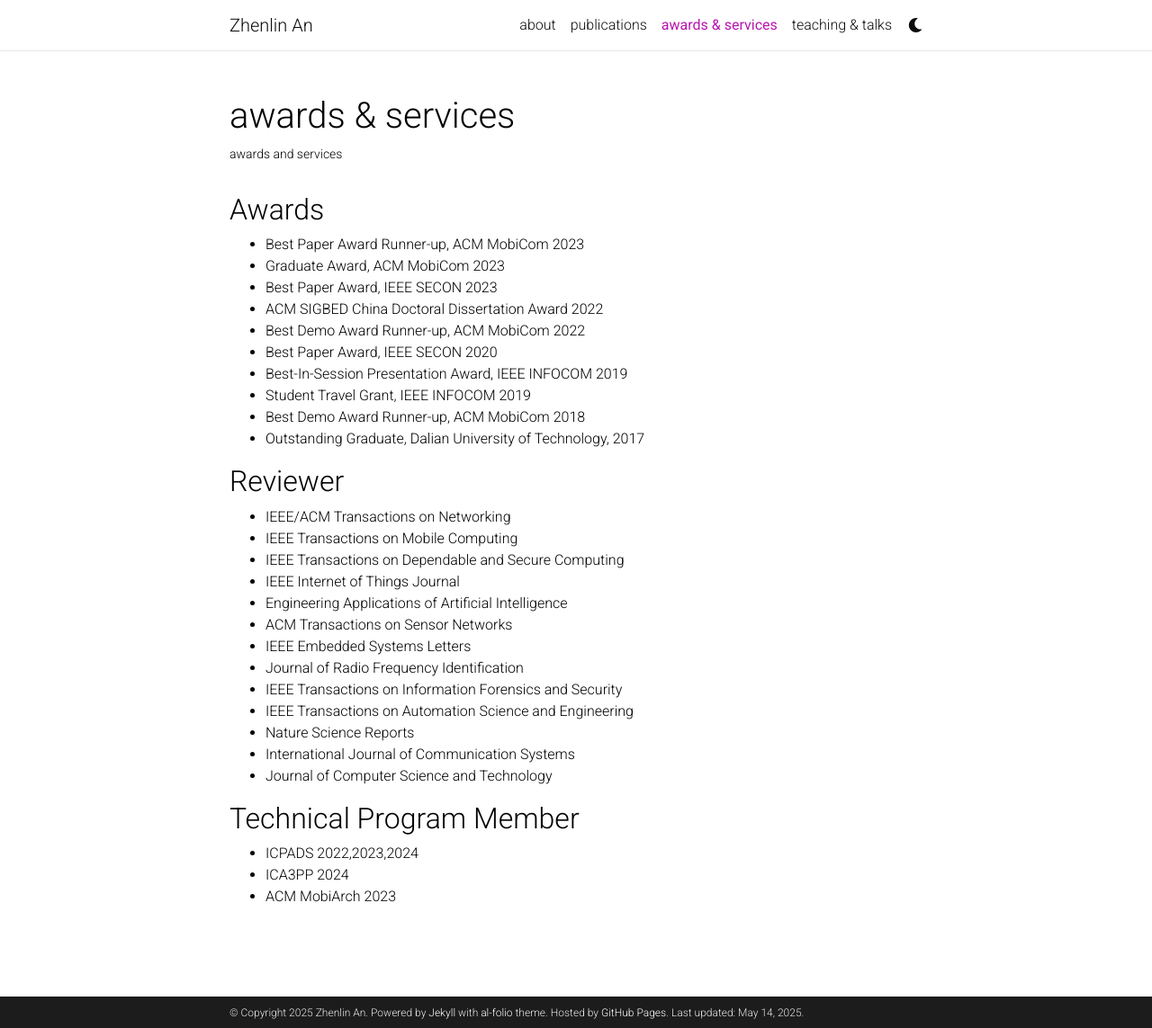
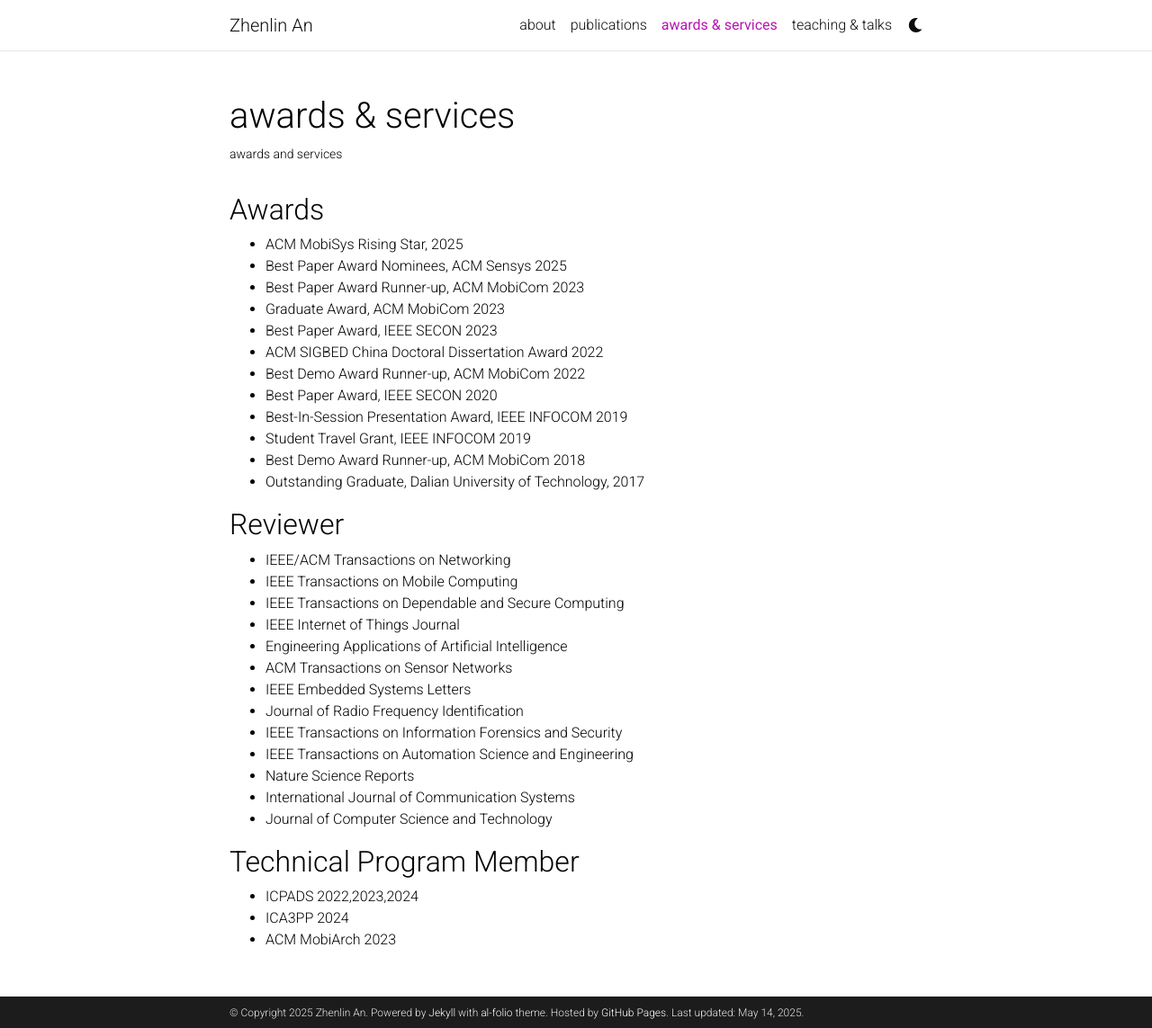
Before and after one commit to Anplus/anplus.github.io, a Jekyll site: the page built from _pages/services.md, in a window 1280 px wide and 1143 px high. Shown: the whole window at 90% size. Built offline with Jekyll 4.4.1, drawn with Linux system fonts in a browser that asks for light colours; comment, search, counter and statistics services are not loaded; a style sheet for code colours, icons or effects is not loaded.

Commit message:
Update services.md

```diff
--- a/_pages/services.md
+++ b/_pages/services.md
@@ -8,6 +8,8 @@
 ---
 
 ## Awards
+- ACM MobiSys Rising Star, 2025
+- Best Paper Award Nominees, ACM Sensys 2025
 - Best Paper Award Runner-up, ACM MobiCom 2023
 - Graduate Award, ACM MobiCom 2023
 - Best Paper Award, IEEE SECON 2023
```
